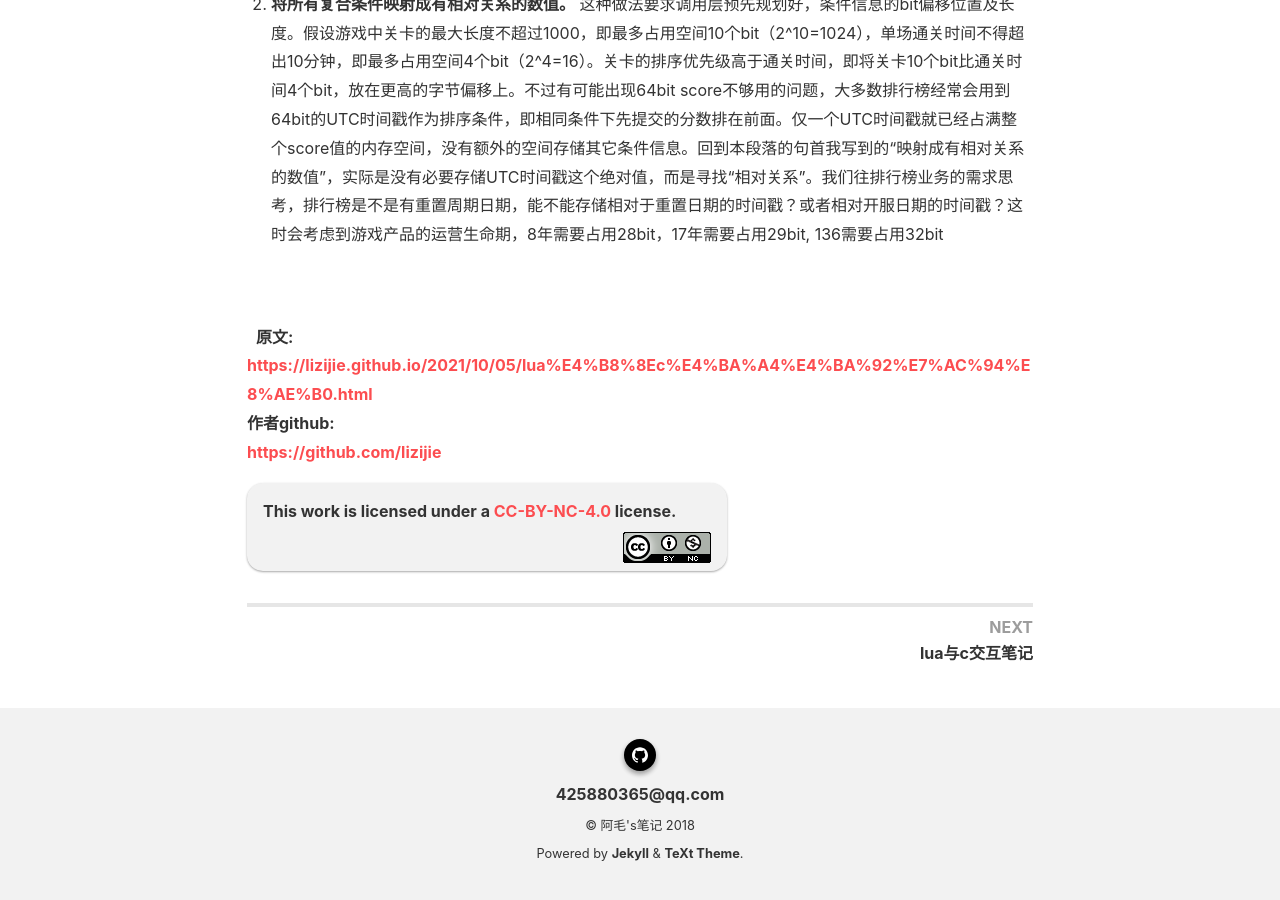
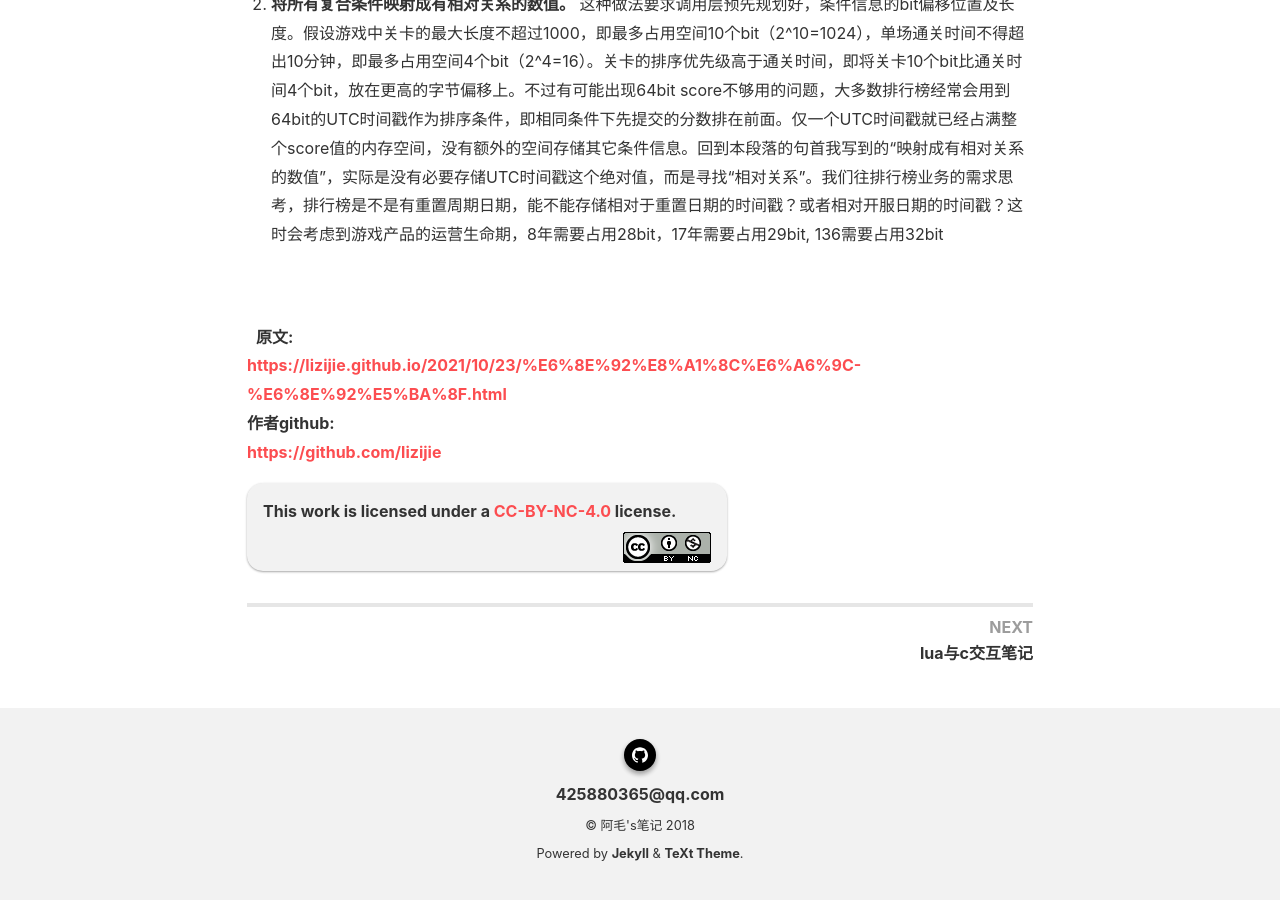
Before and after one commit to lizijie/lizijie.github.io, a Jekyll site: the page built from _posts/2021-10-23-排行榜-排序.md, in a window 1280 px wide and 900 px high, scrolled down 2429 px. Built offline with Jekyll 4.4.1, drawn with Linux system fonts in a browser that asks for light colours; nearby versions of some CDN libraries; comment, search, counter and statistics services are not loaded.

Commit message:
Update 2021-10-23-排行榜-排序.md

```diff
--- a/_posts/2021-10-23-排行榜-排序.md
+++ b/_posts/2021-10-23-排行榜-排序.md
@@ -81,7 +81,7 @@ ZRANK DungeonRank "1234"
 <br>
 <br>
 <b>原文:<br>
-<https://lizijie.github.io/2021/10/05/lua%E4%B8%8Ec%E4%BA%A4%E4%BA%92%E7%AC%94%E8%AE%B0.html>
+<https://lizijie.github.io/2021/10/23/%E6%8E%92%E8%A1%8C%E6%A6%9C-%E6%8E%92%E5%BA%8F.html>
 <br>
 作者github:<br>
 <https://github.com/lizijie>
```
